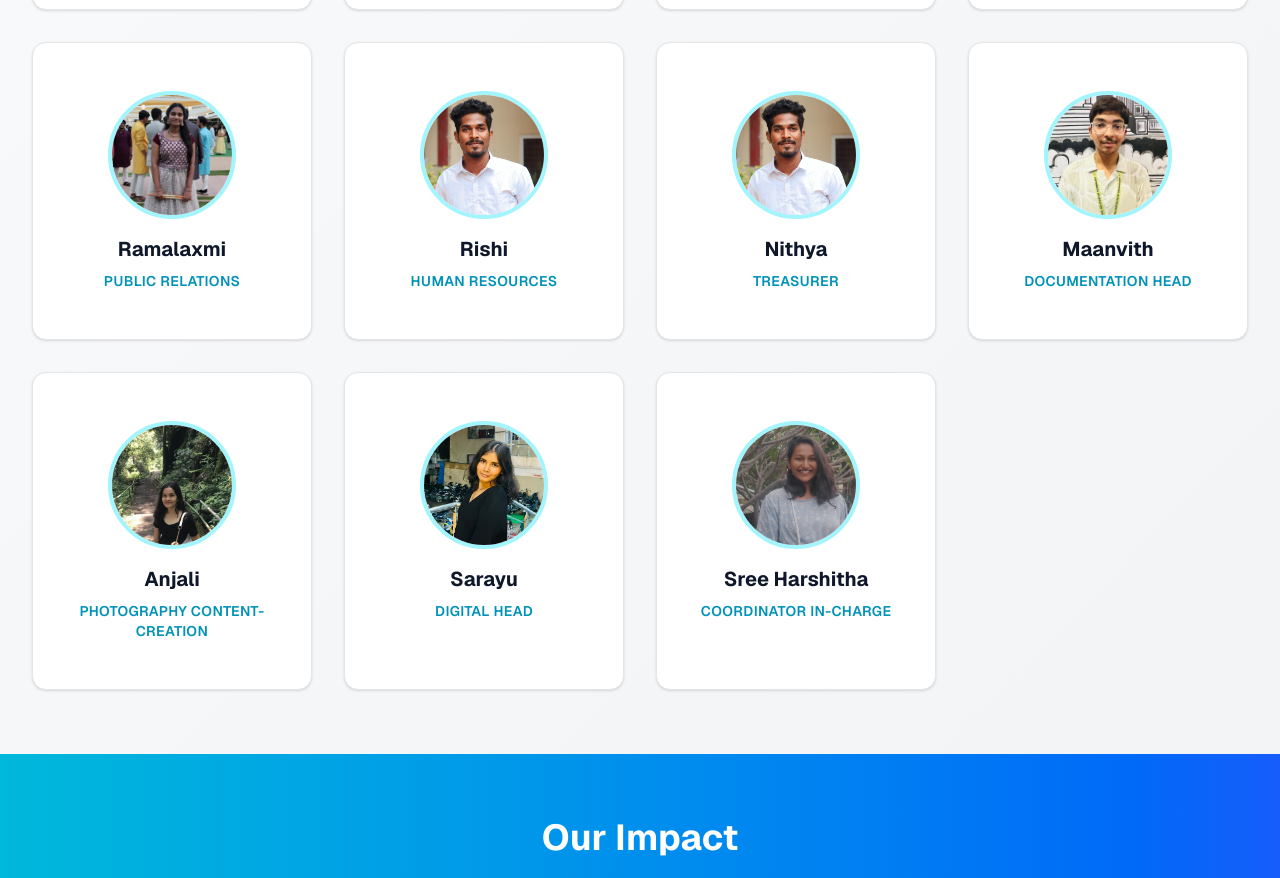
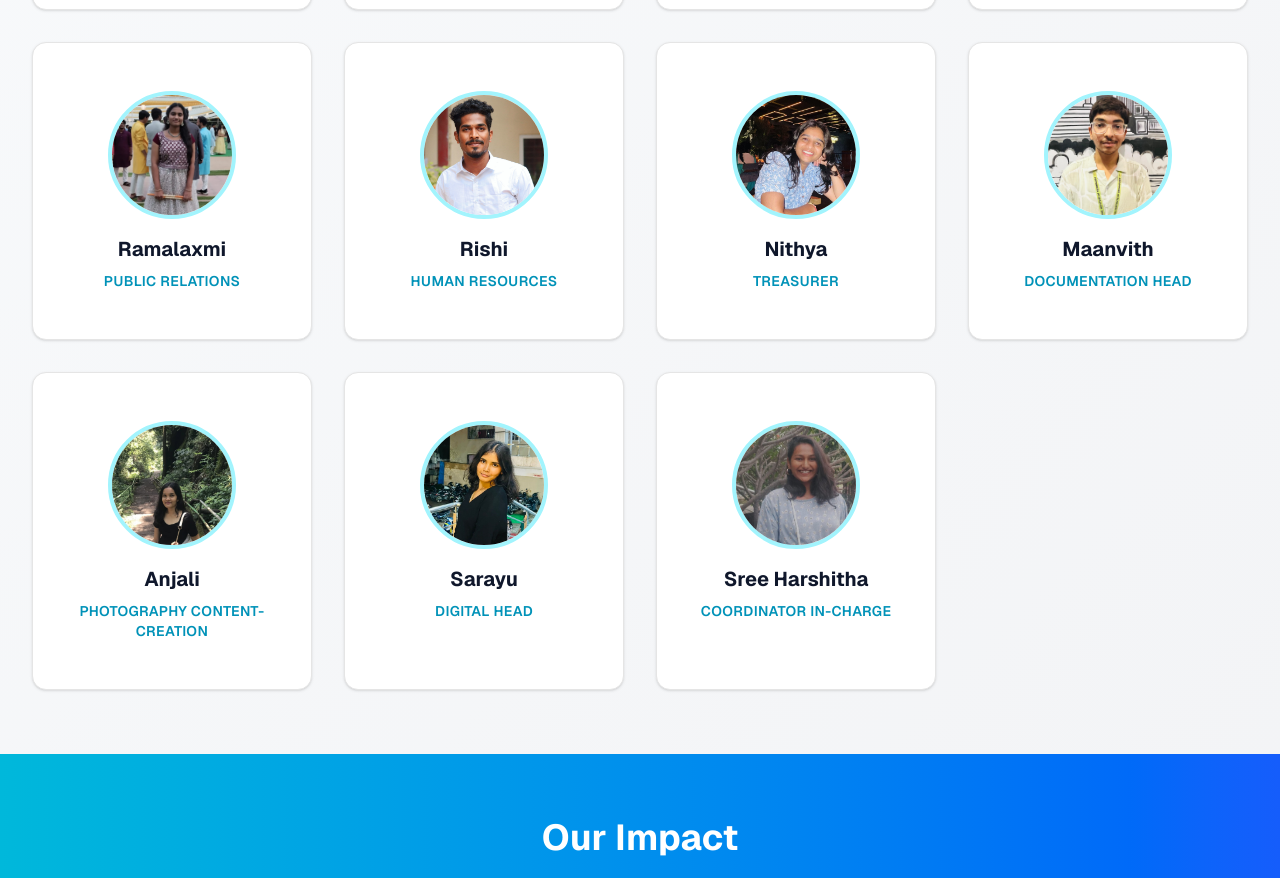
Before and after one commit to Varshith271105/NSS_KMIT, a Next.js app: page /about in a window 1280 px wide. Shown: the part 2747-3625 px from the top of the page. Built offline with nearby package versions, Linux system fonts and the light colour scheme.

Commit message:
Update page.tsx

```diff
--- a/app/about/page.tsx
+++ b/app/about/page.tsx
@@ -35,7 +35,7 @@ const executiveBoard = [
   {
     name: "Nithya",
     position: "TREASURER",
-    image: "/hr.jpg",
+    image: "/Treasurer.jpg",
   },
   {
     name: "Maanvith",
```
